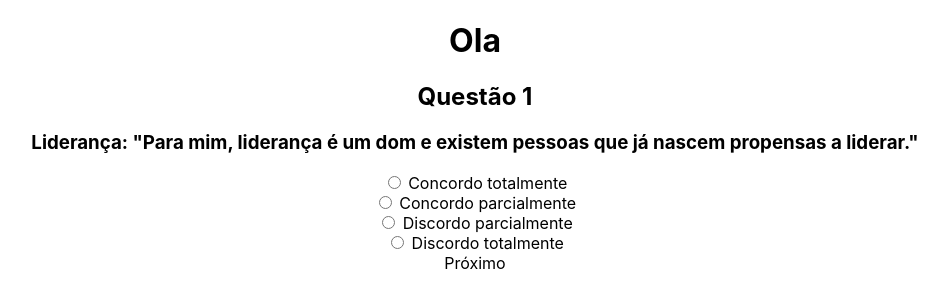
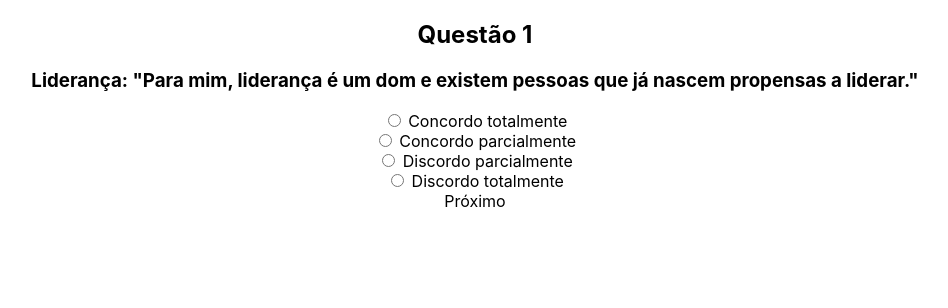
Before and after one commit to Maiav27/Happen, a React (Create React App) app: page / in a window 1280 px wide. Shown: the top 308 px of the page, without its empty margins (165-1113 px from the left). Built offline with nearby package versions, Linux system fonts and the light colour scheme.

Commit message:
alterar2

```diff
--- a/src/pages/Page1.js
+++ b/src/pages/Page1.js
@@ -5,7 +5,7 @@ const Page1 = () => {
  return(
 
      <div id="question-1">
-     <h1>Ola</h1>
+
                        <h2>Questão 1</h2>
                          <h3>Liderança:
                    "Para mim, liderança é um dom e existem pessoas que já nascem propensas a liderar."
```
